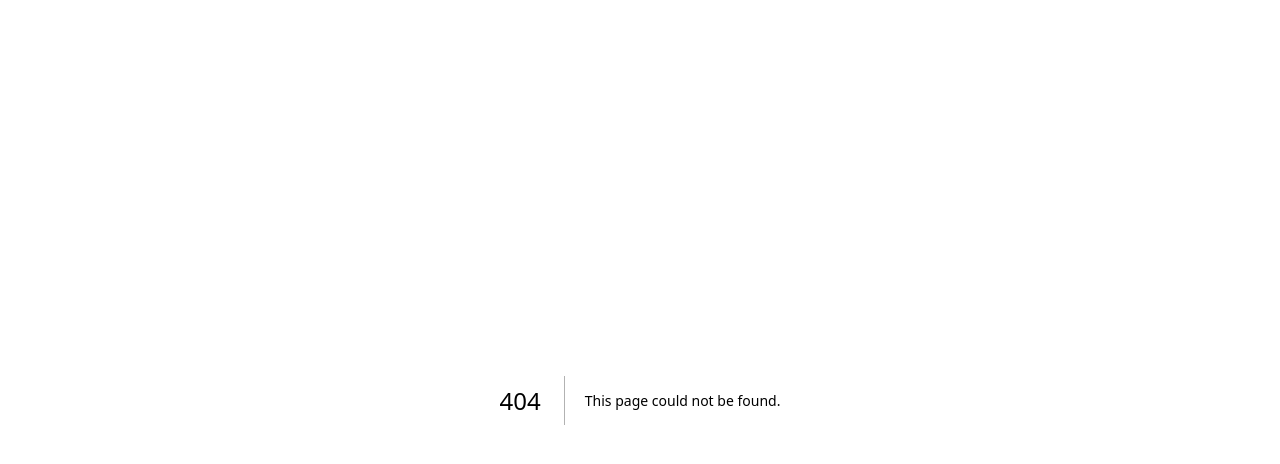
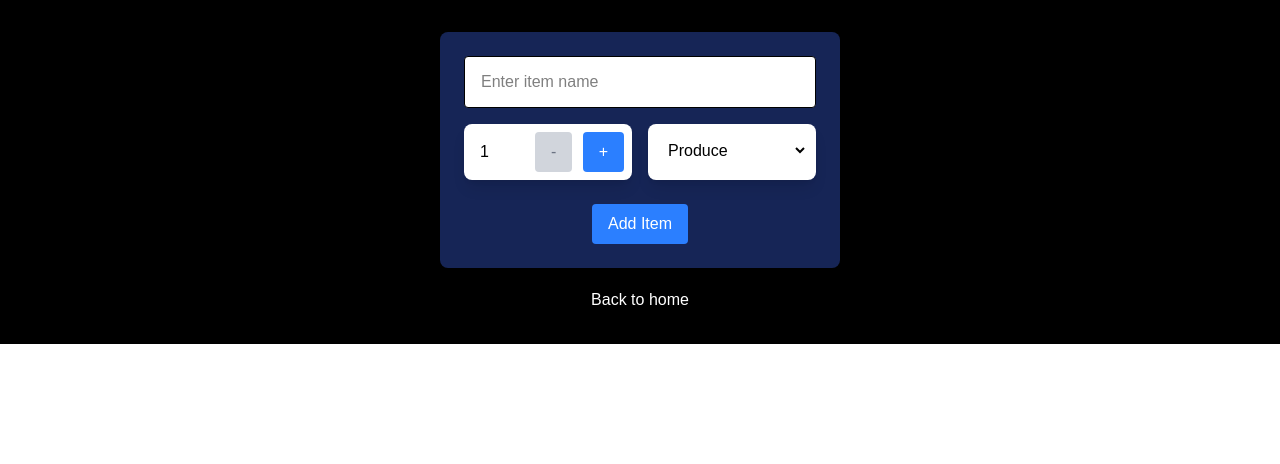
Before and after one commit to joywong1228/cprg306-assignments, a Next.js app: page /week-5 in a window 1280 px wide. Before the commit this address had no page. Shown: the top 464 px of the page. Built offline with nearby package versions, Linux system fonts and the light colour scheme.

Commit message:
week 5 done

```diff
--- a/app/page.js
+++ b/app/page.js
@@ -18,6 +18,9 @@ export default function Home() {
         <li>
           <Link href="./week-4" className="hover:text-pink-600 hover:underline">Week 4 Assignment</Link>
         </li>
+        <li>
+          <Link href="./week-5" className="hover:text-pink-600 hover:underline">Week 5 Assignment</Link>
+        </li>
       </ul>
     </main>
   );
--- /dev/null
+++ b/app/week-5/new-item.js
@@ -0,0 +1,93 @@
+'use client'; // Add this if you're using Next.js App Router (optional but safe)
+import React, { useState } from 'react';
+
+export default function NewItem() {
+    const [name, setName] = useState('');
+    const [category, setCategory] = useState('Produce');
+    const [quantity, setCount] = useState(1);
+
+    const increment = () => {
+        if (quantity < 20) {
+            setCount(quantity + 1);
+        }
+    }
+
+    const decrement = () => {
+        if (quantity > 1) {
+            setCount(quantity - 1);
+        }
+    }
+    const handleSubmit = (e) => {
+        e.preventDefault();
+        const newItem = {
+            name,
+            category,
+            quantity
+        };
+        console.log(newItem);
+        alert(`Added Item: ${name}\nQuantity: ${quantity}\nCategory: ${category}`);
+
+        //reset the form
+        setName('');
+        setCategory('Produce');
+        setCount(1);
+    };
+
+
+    return (
+        <form onSubmit={handleSubmit} className=" p-6 rounded-lg w-[400px] space-y-4 shadow-lg bg-blue-950 text-white">
+            <div>
+                <input
+                    type="text"
+                    placeholder="Enter item name"
+                    value={name}
+                    onChange={(e) => setName(e.target.value)}
+                    className="bg-white text-black w-full px-4 py-2 border rounded h-13"
+                    required
+                />
+            </div>
+            <div className="flex space-x-4">
+                {/* quantity */}
+                <div className="bg-white text-black p-2 rounded-lg shadow-lg flex items-center justify-between w-1/2">
+                    <p className='ml-2'>{quantity}</p>
+                    <button
+                        type="button"
+                        onClick={decrement}
+                        className={` px-4 py-2 rounded ml-9 ${quantity <= 1
+                            ? 'bg-gray-300 text-gray-500'
+                            : 'bg-blue-500 text-white hover:bg-blue-800'
+                            }`}
+                    >
+                        -
+                    </button>
+                    <button type="button"
+                        onClick={increment} className="bg-blue-500 text-white px-4 py-2 rounded  hover:bg-blue-800">
+                        +</button>
+                    {/* produce */}
+                </div>
+                <div className="bg-white text-black p-2 rounded-lg shadow-lg w-1/2">
+                    <select
+                        value={category}
+                        onChange={(e) => setCategory(e.target.value)}
+                        className="w-full px-2 py-1 justify-center text-black bg-white  h-9"
+                    >
+                        <option value="Produce">Produce</option>
+                        <option value="Dairy">Dairy</option>
+                        <option value="Bakery">Bakery</option>
+                        <option value="Meat">Meat</option>
+                        <option value="Frozen Goods">Frozen Goods</option>
+                        <option value="Canned Goods">Canned Goods</option>
+                        <option value="Dry Goods">Dry Goods</option>
+                        <option value="Beverages">Beverages</option>
+                        <option value="Snacks">Snacks</option>
+                        <option value="Household">Household</option>
+                        <option value="Other">Other</option>
+                    </select>
+                </div>
+            </div>
+            <div className='flex justify-center'>
+                <button type="submit" className="bg-blue-500 text-white px-4 py-2 rounded mt-2 hover:bg-blue-800"> Add Item</button>
+            </div>
+        </form>
+    );
+}
--- /dev/null
+++ b/app/week-5/page.js
@@ -0,0 +1,13 @@
+import React from 'react';
+import NewItem from './new-item';
+import Link from 'next/link';
+
+export default function Page() {
+    return (
+        <main className="bg-black text-white flex flex-col items-center p-8">
+            <NewItem />
+            <Link href="/" className="hover:text-blue-400 mt-5">Back to home</Link>
+
+        </main>
+    );
+}
```
